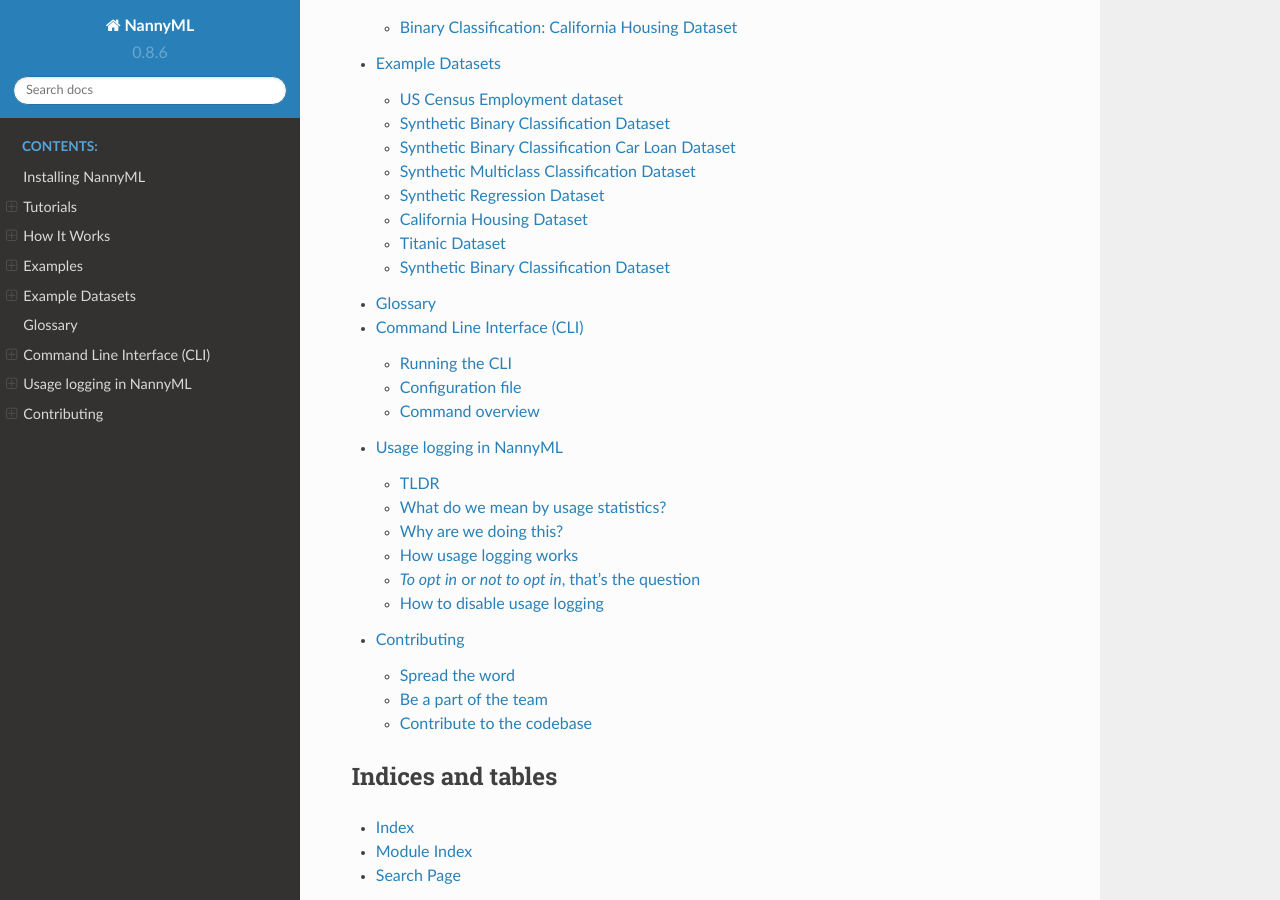
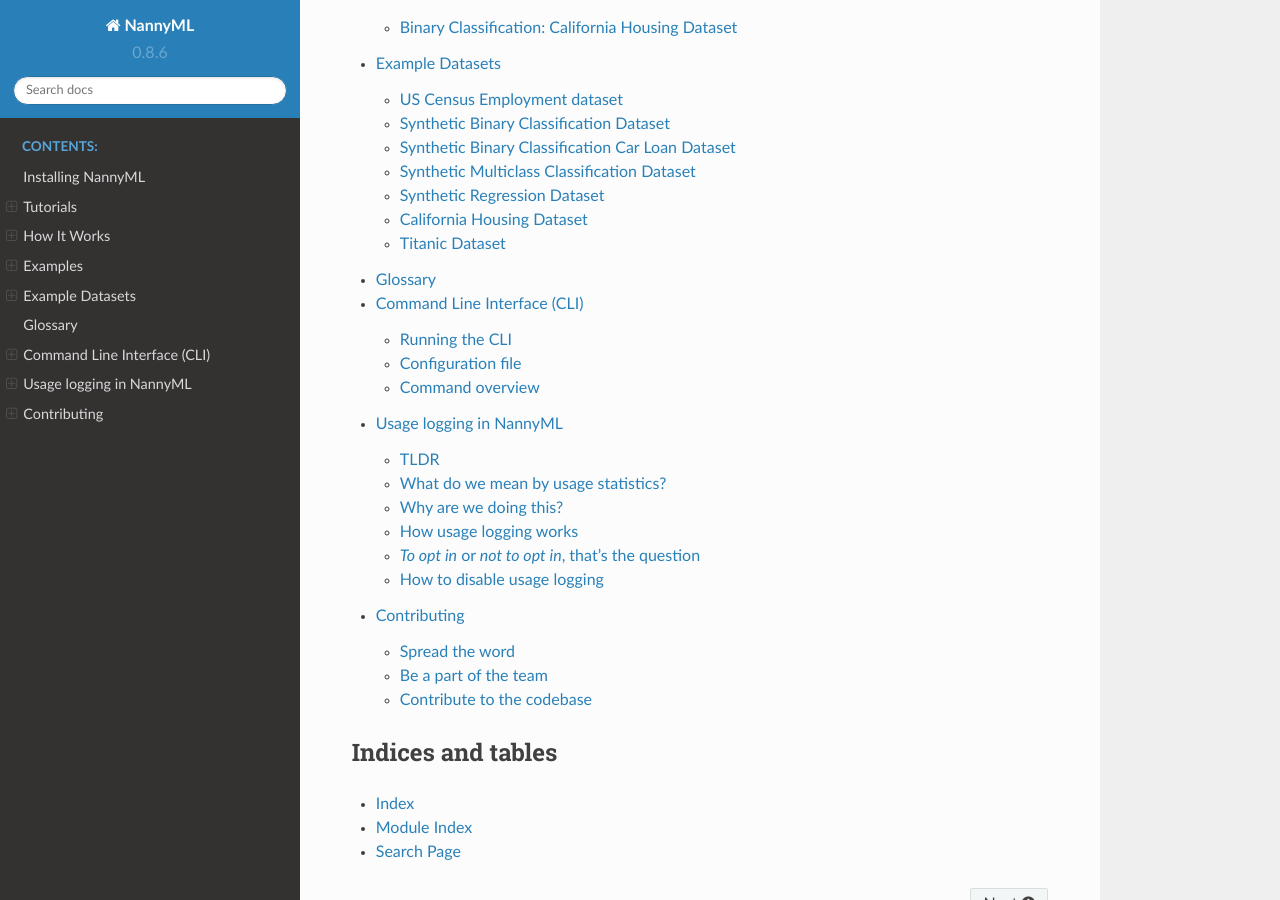
Before and after one commit to NannyML/nannyml, a Sphinx documentation site: the page built from docs/index.rst, in a window 1280 px wide and 900 px high, scrolled down 896 px. Built offline with Sphinx 7.4.7 and the Read the Docs theme 2.0.0, drawn with Linux system fonts in a browser that asks for light colours; pages that are not in the unit, such as notebooks, are missing from menus.

Commit message:
[skip ci] Fix double dataset docs page
Signed-off-by: Niels Nuyttens <niels@nannyml.com>

```diff
--- a/docs/datasets.rst
+++ b/docs/datasets.rst
@@ -14,4 +14,3 @@
     datasets/regression.rst
     datasets/california.rst
     datasets/titanic.rst
-    datasets/binary.rst
```
